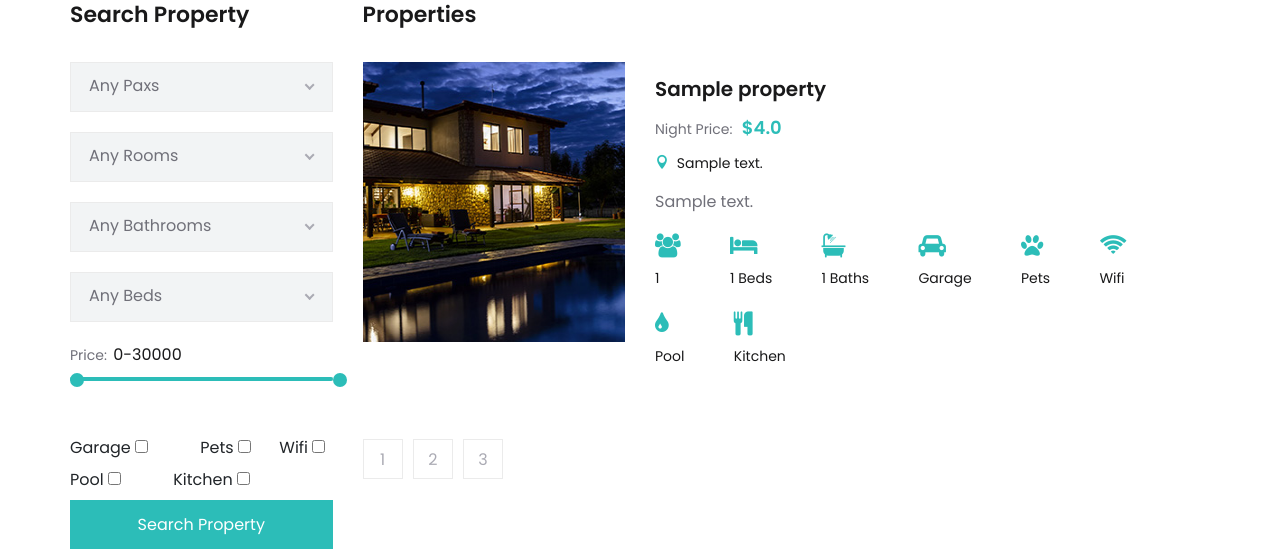
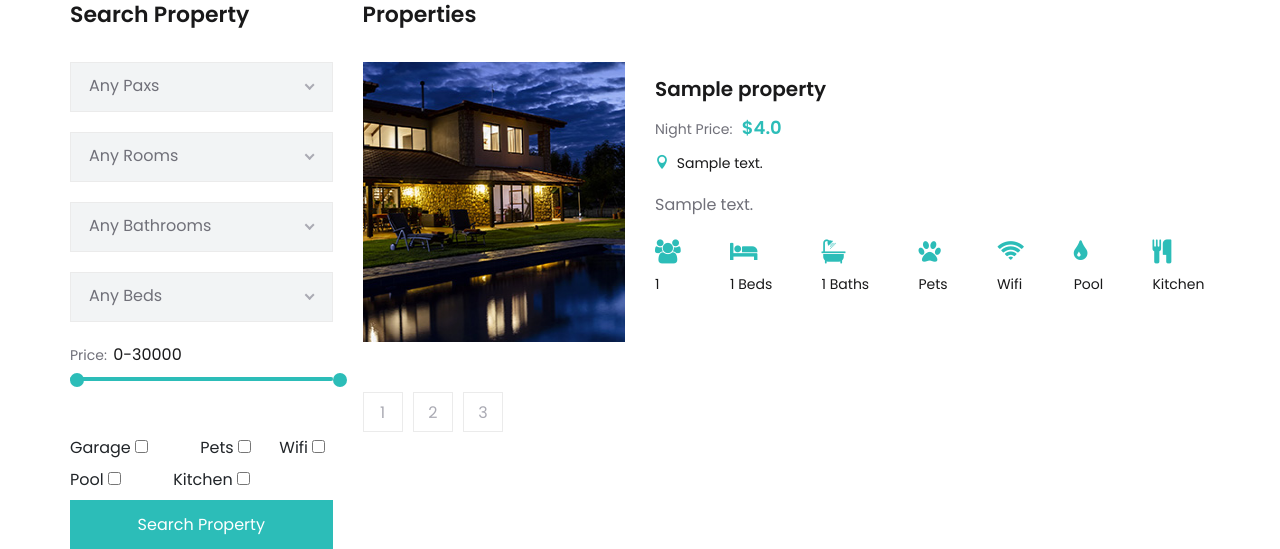
Before and after one commit to ChristianSoldano/HotelReservations-Django, a Django app: template booking/templates/property-list.html in a window 1280 px wide. Shown: the part 171-720 px from the top of the page. Run offline with Django 3.2, Linux system fonts and the light colour scheme; the template is opened without the code that fills it: values that come from a table or form of the project are taken from there, others are empty; tables that the repository leaves empty hold one stand-in row (values such as "Sample post"); parts of the project's set-up code (start-up, migrations or seed data) failed here and were passed over; some libraries are stand-ins or nearby versions.

Commit message:
general list working

```diff
--- a/booking/models.py
+++ b/booking/models.py
@@ -5,8 +5,8 @@ from django.db.models.functions import Now
 
 class Host(User):
     dni = models.CharField(max_length=8, unique=True)
-    created_at = models.DateField(auto_now_add=True)
-    updated_at = models.DateField(auto_now=True)
+    created_at = models.DateField(auto_now=True, blank=False, null=False)
+    updated_at = models.DateField(auto_now=True, blank=False, null=False)
 
     class Meta:
         verbose_name_plural = "Hosts"
@@ -15,8 +15,8 @@ class Host(User):
 
 class City(models.Model):
     name = models.CharField(max_length=100, unique=True, null=False)
-    created_at = models.DateField(auto_now_add=True)
-    updated_at = models.DateField(auto_now=True)
+    created_at = models.DateField(auto_now=True, blank=False, null=False)
+    updated_at = models.DateField(auto_now=True, blank=False, null=False)
 
     class Meta:
         verbose_name_plural = "Cities"
@@ -27,21 +27,22 @@ class Property(models.Model):
     # si explota hay que ver el on_delete de aca abajo. Cambia el ondelete por models.PROTECTED
     host = models.ForeignKey(Host, on_delete=models.PROTECT, blank=False, null=False)
     title = models.CharField(max_length=50, null=False, blank=False)
-    address = models.CharField(max_length=50, null=False, blank=False)
+    address = models.CharField(max_length=50, null=True, blank=False)
+    city = models.ForeignKey(City, on_delete=models.PROTECT, null=True)
     description = models.TextField(null=False, blank=False)
     rate = models.FloatField(null=False, blank=False)
     pax = models.IntegerField(null=False, blank=False)
     rooms = models.IntegerField(null=False, blank=False)
     bathrooms = models.IntegerField(null=False, blank=False)
     beds = models.IntegerField(null=False, blank=False)
-    garage = models.IntegerField(null=False, blank=False)
+    garage = models.BooleanField(null=False, blank=False)
     pets = models.BooleanField(null=False, blank=False)
     wifi = models.BooleanField(null=False, blank=False)
     pool = models.BooleanField(null=False, blank=False)
     kitchen = models.BooleanField(null=False, blank=False)
     active = models.BooleanField(default=True, null=False)
-    created_at = models.DateField(auto_now_add=True)
-    updated_at = models.DateField(auto_now=True)
+    created_at = models.DateField(auto_now=True, blank=False, null=False)
+    updated_at = models.DateField(auto_now=True, blank=False, null=False)
 
     class Meta:
         verbose_name_plural = "Properties"
@@ -65,8 +66,8 @@ class Booking(models.Model):
     property = models.ForeignKey(Property, on_delete=models.PROTECT, blank=False, null=False)
     checkin = models.DateField(blank=False, null=False)
     checkout = models.DateField(blank=False, null=False)
-    created_at = models.DateField(auto_now_add=True)
-    updated_at = models.DateField(auto_now=True)
+    created_at = models.DateField(auto_now=True, blank=False, null=False)
+    updated_at = models.DateField(auto_now=True, blank=False, null=False)
 
     class Meta:
         verbose_name_plural = "Bookings"
@@ -77,8 +78,8 @@ class BookingPeriod(models.Model):
     start = models.DateField(blank=False, null=False)
     finish = models.DateField(blank=False, null=False)
     property = models.ForeignKey(Property, null=False, blank=False, on_delete=models.CASCADE)
-    created_at = models.DateField(auto_now_add=True)
-    updated_at = models.DateField(auto_now=True)
+    created_at = models.DateField(auto_now=True, blank=False, null=False)
+    updated_at = models.DateField(auto_now=True, blank=False, null=False)
 
     class Meta:
         constraints = [
--- a/booking/static/css/style.css
+++ b/booking/static/css/style.css
@@ -31,6 +31,18 @@
 
 /* Template default CSS
 /*----------------------------------------*/
+
+.property-description {
+  overflow:hidden;
+  line-height: 2rem;
+  max-height: 8rem;
+  -webkit-box-orient: vertical;
+  display: block;
+  display: -webkit-box;
+  overflow: hidden !important;
+  text-overflow: ellipsis;
+  -webkit-line-clamp: 4;
+}
 
 html, body {
 	height: 100%;
--- a/booking/templates/property-list.html
+++ b/booking/templates/property-list.html
@@ -111,7 +111,7 @@
                                     <div class="properties-location"><i class="icon_pin"></i>
                                         {{ property.address }}
                                     </div>
-                                    <p>{{ property.description }}</p>
+                                    <p class="property-description">{{ property.description }}</p>
                                     <ul class="room-features">
                                         <li>
                                             <i class="fa fa-users"></i>
@@ -169,6 +169,7 @@
                             </div>
                         </div>
                     </div>
+
                     {% endfor %}
 
                 </div>
--- a/booking/urls.py
+++ b/booking/urls.py
@@ -3,7 +3,6 @@ from booking.views import *
 
 urlpatterns = [
     path('', home_page, name='index'),
-    path('list/', property_list, name='property_list'),
-    path('details/', property_details, name='property_details'),
-    path('formulario/', formulario, name='formulario'),
+    path('list/', properties_list, name='property_list'),
+    path('details/', property_detail, name='property_details'),
 ]
--- a/booking/views.py
+++ b/booking/views.py
@@ -10,14 +10,14 @@ def home_page(request):
 
 def properties_list(request):
     cities = City.objects.all()
-    properties = Property.objects.all()
+    properties = Property.objects.filter(active=True)
 
-    return render(request, 'properties-list.html', {'properties': properties, 'cities': cities})
+    return render(request, 'property-list.html', {'properties': properties, 'cities': cities})
 
 
 def property_detail(request, id_property):
     obj = Property.objects.get(id=id_property)
-    return render(request, 'properties-detail.html', {'property': obj})
+    return render(request, 'property-detail.html', {'property': obj})
 
 
 def do_a_booking(request):
```
Also changed, not shown: booking/migrations/0006_auto_20201022_1906.py (added), booking/migrations/0007_property_city.py (added), booking/migrations/0008_auto_20201022_1912.py (added), 1 other file.
